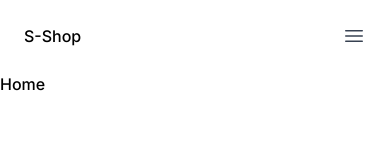
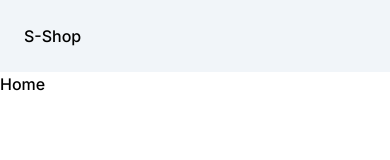
Before and after one commit to suzanbulbul/pandemic-atlas, a Next.js app: page / in a window 390 px wide. Shown: the top 160 px of the page. Built offline with nearby package versions, Linux system fonts and the light colour scheme.

Commit message:
dev: adde layout

```diff
--- a/src/components/header.tsx
+++ b/src/components/header.tsx
@@ -2,37 +2,15 @@ import React from "react";
 
 const Header = () => {
   return (
-    <header className="bg-white">
+    <header className="bg-slate-100">
       <nav
         className="mx-auto flex max-w-7xl items-center justify-between p-6 lg:px-8"
         aria-label="Global"
       >
         <div className="flex lg:flex-1">
           <a href="#" className="-m-1.5 p-1.5">
-            <span className="sr-only">Your Company</span>S-Shop
+            S-Shop
           </a>
-        </div>
-        <div className="flex lg:hidden">
-          <button
-            type="button"
-            className="-m-2.5 inline-flex items-center justify-center rounded-md p-2.5 text-gray-700"
-          >
-            <span className="sr-only">Open main menu</span>
-            <svg
-              className="h-6 w-6"
-              fill="none"
-              viewBox="0 0 24 24"
-              stroke-width="1.5"
-              stroke="currentColor"
-              aria-hidden="true"
-            >
-              <path
-                stroke-linecap="round"
-                stroke-linejoin="round"
-                d="M3.75 6.75h16.5M3.75 12h16.5m-16.5 5.25h16.5"
-              />
-            </svg>
-          </button>
         </div>
         <div className="hidden lg:flex lg:gap-x-12">
           <a href="#" className="text-sm font-semibold leading-6 text-gray-900">
@@ -45,134 +23,6 @@ const Header = () => {
           </a>
         </div>
       </nav>
-      {/* <div className="lg:hidden" role="dialog" aria-modal="true">
-        <div className="fixed inset-0 z-10"></div>
-        <div className="fixed inset-y-0 right-0 z-10 w-full overflow-y-auto bg-white px-6 py-6 sm:max-w-sm sm:ring-1 sm:ring-gray-900/10">
-          <div className="flex items-center justify-between">
-            <a href="#" className="-m-1.5 p-1.5">
-              <span className="sr-only">Your Company</span>
-              <img className="h-8 w-auto" src="../../public/logo.svg" alt="" />
-            </a>
-            <button
-              type="button"
-              className="-m-2.5 rounded-md p-2.5 text-gray-700"
-            >
-              <span className="sr-only">Close menu</span>
-              <svg
-                className="h-6 w-6"
-                fill="none"
-                viewBox="0 0 24 24"
-                stroke-width="1.5"
-                stroke="currentColor"
-                aria-hidden="true"
-              >
-                <path
-                  stroke-linecap="round"
-                  stroke-linejoin="round"
-                  d="M6 18L18 6M6 6l12 12"
-                />
-              </svg>
-            </button>
-          </div>
-          <div className="mt-6 flow-root">
-            <div className="-my-6 divide-y divide-gray-500/10">
-              <div className="space-y-2 py-6">
-                <div className="-mx-3">
-                  <button
-                    type="button"
-                    className="flex w-full items-center justify-between rounded-lg py-2 pl-3 pr-3.5 text-base font-semibold leading-7 text-gray-900 hover:bg-gray-50"
-                    aria-controls="disclosure-1"
-                    aria-expanded="false"
-                  >
-                    <svg
-                      className="h-5 w-5 flex-none"
-                      viewBox="0 0 20 20"
-                      fill="currentColor"
-                      aria-hidden="true"
-                    >
-                      <path
-                        fill-rule="evenodd"
-                        d="M5.23 7.21a.75.75 0 011.06.02L10 11.168l3.71-3.938a.75.75 0 111.08 1.04l-4.25 4.5a.75.75 0 01-1.08 0l-4.25-4.5a.75.75 0 01.02-1.06z"
-                        clip-rule="evenodd"
-                      />
-                    </svg>
-                  </button>
-                  <div className="mt-2 space-y-2" id="disclosure-1">
-                    <a
-                      href="#"
-                      className="block rounded-lg py-2 pl-6 pr-3 text-sm font-semibold leading-7 text-gray-900 hover:bg-gray-50"
-                    >
-                      Analytics
-                    </a>
-                    <a
-                      href="#"
-                      className="block rounded-lg py-2 pl-6 pr-3 text-sm font-semibold leading-7 text-gray-900 hover:bg-gray-50"
-                    >
-                      Engagement
-                    </a>
-                    <a
-                      href="#"
-                      className="block rounded-lg py-2 pl-6 pr-3 text-sm font-semibold leading-7 text-gray-900 hover:bg-gray-50"
-                    >
-                      Security
-                    </a>
-                    <a
-                      href="#"
-                      className="block rounded-lg py-2 pl-6 pr-3 text-sm font-semibold leading-7 text-gray-900 hover:bg-gray-50"
-                    >
-                      Integrations
-                    </a>
-                    <a
-                      href="#"
-                      className="block rounded-lg py-2 pl-6 pr-3 text-sm font-semibold leading-7 text-gray-900 hover:bg-gray-50"
-                    >
-                      Automations
-                    </a>
-                    <a
-                      href="#"
-                      className="block rounded-lg py-2 pl-6 pr-3 text-sm font-semibold leading-7 text-gray-900 hover:bg-gray-50"
-                    >
-                      Watch demo
-                    </a>
-                    <a
-                      href="#"
-                      className="block rounded-lg py-2 pl-6 pr-3 text-sm font-semibold leading-7 text-gray-900 hover:bg-gray-50"
-                    >
-                      Contact sales
-                    </a>
-                  </div>
-                </div>
-                <a
-                  href="#"
-                  className="-mx-3 block rounded-lg px-3 py-2 text-base font-semibold leading-7 text-gray-900 hover:bg-gray-50"
-                >
-                  Features
-                </a>
-                <a
-                  href="#"
-                  className="-mx-3 block rounded-lg px-3 py-2 text-base font-semibold leading-7 text-gray-900 hover:bg-gray-50"
-                >
-                  Marketplace
-                </a>
-                <a
-                  href="#"
-                  className="-mx-3 block rounded-lg px-3 py-2 text-base font-semibold leading-7 text-gray-900 hover:bg-gray-50"
-                >
-                  Company
-                </a>
-              </div>
-              <div className="py-6">
-                <a
-                  href="#"
-                  className="-mx-3 block rounded-lg px-3 py-2.5 text-base font-semibold leading-7 text-gray-900 hover:bg-gray-50"
-                >
-                  Log in
-                </a>
-              </div>
-            </div>
-          </div>
-        </div>
-      </div> */}
     </header>
   );
 };
--- /dev/null
+++ b/src/components/layout.tsx
@@ -0,0 +1,16 @@
+import React from "react";
+import { useRouter } from "next/router";
+
+// Components
+import Header from "./header";
+
+const Layout = ({ children }: any) => {
+  return (
+    <div>
+      <Header />
+      <main className="container mx-auto">{children}</main>
+    </div>
+  );
+};
+
+export default Layout;
--- a/src/pages/_app.js
+++ b/src/pages/_app.js
@@ -1,8 +1,15 @@
 //Styles
 import '../styles/style.scss'
 
+//Components
+import Layout from '../components/layout';
+
 function MyApp({ Component, pageProps }) {
-  return <Component {...pageProps} />
+  return (
+        <Layout>
+          <Component {...pageProps} />
+        </Layout>
+  );
 }
 
 export default MyApp
--- a/src/pages/index.js
+++ b/src/pages/index.js
@@ -5,7 +5,6 @@ import Header  from '../components/header'
 export default function index() {
   return (
    <div>
-    <Header />
     <Home />
    </div>
   )
```
